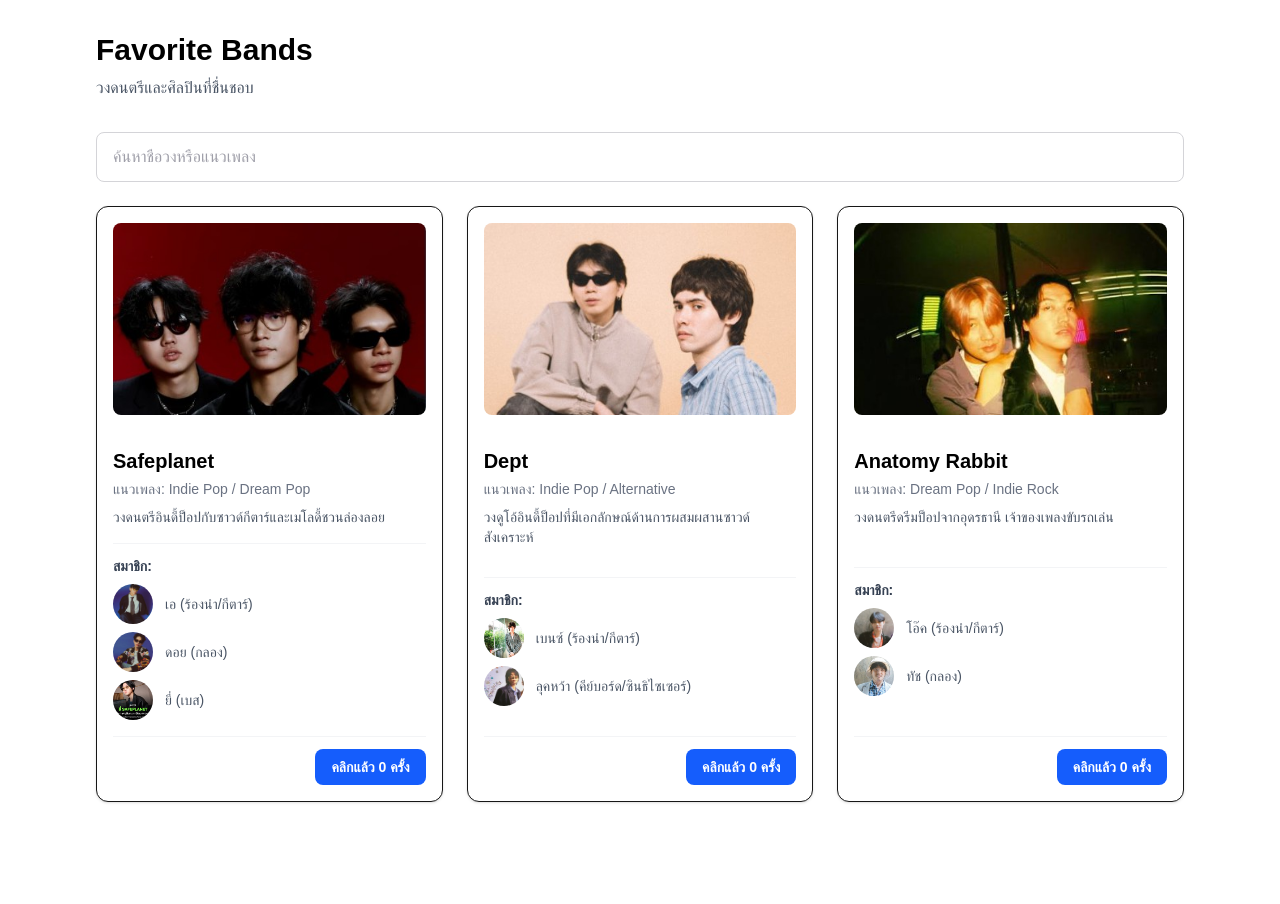
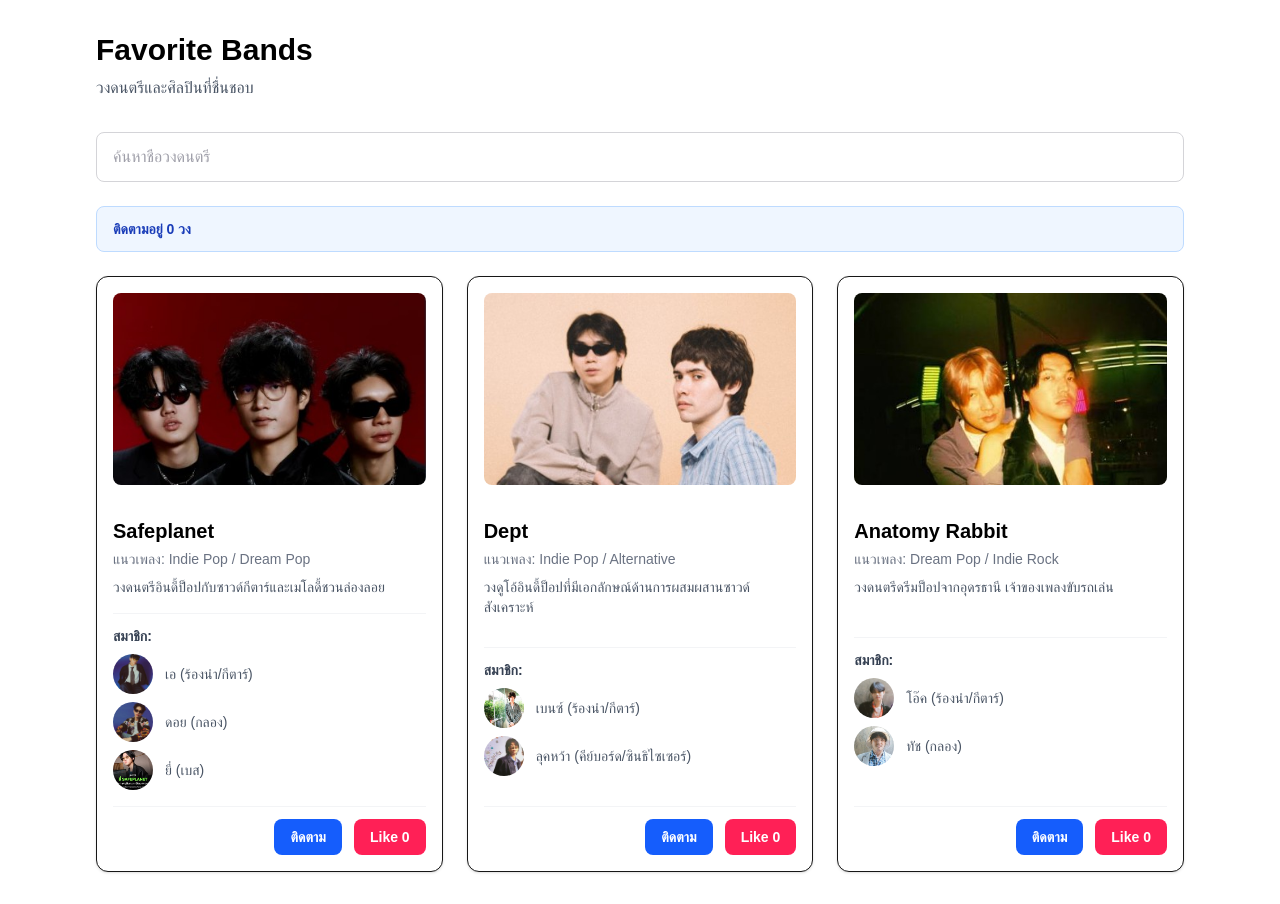
Before and after one commit to ogggg2005-lang/nextjs, a Next.js app: page /bands in a window 1280 px wide. Before the commit the page ends 834 px from the top, so only its background shows below. Built offline with nearby package versions, Linux system fonts and the light colour scheme.

Commit message:
feat: enhance BandExplorer and BandCard components; add follow and like functionality

```diff
--- a/src/components/BandCard.tsx
+++ b/src/components/BandCard.tsx
@@ -1,12 +1,21 @@
 import Image from "next/image";
 import type { Band } from "../types/band";
-import CounterDemo from "./CounterDemo";
 
 type BandCardProps = {
   band: Band;
+  isFollowing: boolean;
+  likeCount: number;
+  onToggleFollow: (bandId: number) => void;
+  onLike: (bandId: number) => void;
 };
 
-export default function BandCard({ band }: BandCardProps) {
+export default function BandCard({
+  band,
+  isFollowing,
+  likeCount,
+  onToggleFollow,
+  onLike,
+}: BandCardProps) {
   return (
     <article className="border rounded-xl p-4 shadow-sm bg-white dark:bg-zinc-900 flex flex-col justify-between">
       <div>
@@ -57,8 +66,25 @@
         </ul>
       </div>
 
-      <div className="mt-4 flex justify-end border-t border-gray-100 pt-3 dark:border-zinc-800">
-        <CounterDemo />
+      <div className="mt-4 flex flex-wrap justify-end gap-3 border-t border-gray-100 pt-3 dark:border-zinc-800">
+        <button
+          type="button"
+          onClick={() => onToggleFollow(band.id)}
+          className={`rounded-lg px-4 py-2 text-sm font-semibold transition-colors focus:outline-none focus:ring-2 focus:ring-blue-500 focus:ring-offset-2 ${
+            isFollowing
+              ? "bg-zinc-200 text-zinc-800 hover:bg-zinc-300 dark:bg-zinc-700 dark:text-zinc-100 dark:hover:bg-zinc-600"
+              : "bg-blue-600 text-white hover:bg-blue-700"
+          }`}
+        >
+          {isFollowing ? "เลิกติดตาม" : "ติดตาม"}
+        </button>
+        <button
+          type="button"
+          onClick={() => onLike(band.id)}
+          className="rounded-lg bg-rose-500 px-4 py-2 text-sm font-semibold text-white transition-colors hover:bg-rose-600 focus:outline-none focus:ring-2 focus:ring-rose-500 focus:ring-offset-2"
+        >
+          Like {likeCount}
+        </button>
       </div>
     </article>
   );
--- a/src/components/BandExplorer.tsx
+++ b/src/components/BandExplorer.tsx
@@ -10,15 +10,38 @@
 
 export default function BandExplorer({ bands }: BandExplorerProps) {
   const [keyword, setKeyword] = useState("");
+  const [followedBandIds, setFollowedBandIds] = useState<Set<number>>(
+    new Set(),
+  );
+  const [likeCounts, setLikeCounts] = useState<Record<number, number>>({});
   const searchText = keyword.trim().toLowerCase();
-  const visibleBands = bands.filter(
-    (band) =>
-      band.name.toLowerCase().includes(searchText) ||
-      band.genre.toLowerCase().includes(searchText),
+  const visibleBands = bands.filter((band) =>
+    band.name.toLowerCase().includes(searchText),
   );
 
   function handleKeywordChange(event: ChangeEvent<HTMLInputElement>) {
     setKeyword(event.target.value);
+  }
+
+  function handleToggleFollow(bandId: number) {
+    setFollowedBandIds((currentIds) => {
+      const nextIds = new Set(currentIds);
+
+      if (nextIds.has(bandId)) {
+        nextIds.delete(bandId);
+      } else {
+        nextIds.add(bandId);
+      }
+
+      return nextIds;
+    });
+  }
+
+  function handleLike(bandId: number) {
+    setLikeCounts((currentCounts) => ({
+      ...currentCounts,
+      [bandId]: (currentCounts[bandId] ?? 0) + 1,
+    }));
   }
 
   return (
@@ -28,14 +51,25 @@
         aria-label="ค้นหาวงดนตรี"
         value={keyword}
         onChange={handleKeywordChange}
-        placeholder="ค้นหาชื่อวงหรือแนวเพลง"
+        placeholder="ค้นหาชื่อวงดนตรี"
         className="w-full rounded-lg border border-zinc-300 bg-white px-4 py-3 text-zinc-900 outline-none transition placeholder:text-zinc-400 focus:border-blue-500 focus:ring-2 focus:ring-blue-500/20 dark:border-zinc-700 dark:bg-zinc-900 dark:text-zinc-100"
       />
+
+      <p className="rounded-lg border border-blue-200 bg-blue-50 px-4 py-3 text-sm font-semibold text-blue-800 dark:border-blue-800 dark:bg-blue-950/40 dark:text-blue-200">
+        ติดตามอยู่ {followedBandIds.size} วง
+      </p>
 
       {visibleBands.length > 0 ? (
         <section className="grid grid-cols-1 gap-6 md:grid-cols-2 lg:grid-cols-3">
           {visibleBands.map((band) => (
-            <BandCard key={band.id} band={band} />
+            <BandCard
+              key={band.id}
+              band={band}
+              isFollowing={followedBandIds.has(band.id)}
+              likeCount={likeCounts[band.id] ?? 0}
+              onToggleFollow={handleToggleFollow}
+              onLike={handleLike}
+            />
           ))}
         </section>
       ) : (
```
